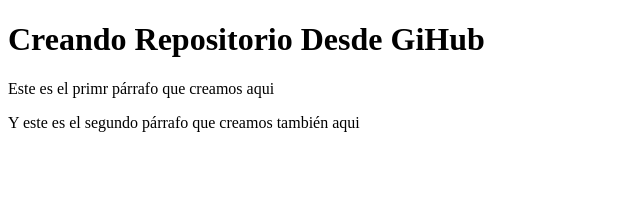
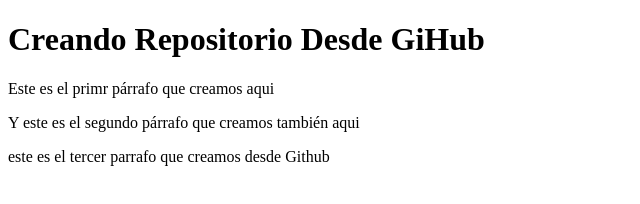
Before and after one commit to Emmanuelruk/proyecto_VSC, a plain HTML site: page index.html in a window 1280 px wide. Shown: the whole page, without its empty margins (0-640 px from the left). Drawn offline with Linux system fonts and the light colour scheme.

Commit message:
Update index.html

```diff
--- a/index.html
+++ b/index.html
@@ -10,5 +10,6 @@
     <h1>Creando Repositorio Desde GiHub </h1>
     <p>Este es el primr párrafo que creamos aqui</p>
     <p>Y este es el segundo párrafo que creamos también aqui</p>
+    <p>este es el tercer parrafo que creamos desde Github</p>
 </body>
 </html>
```
